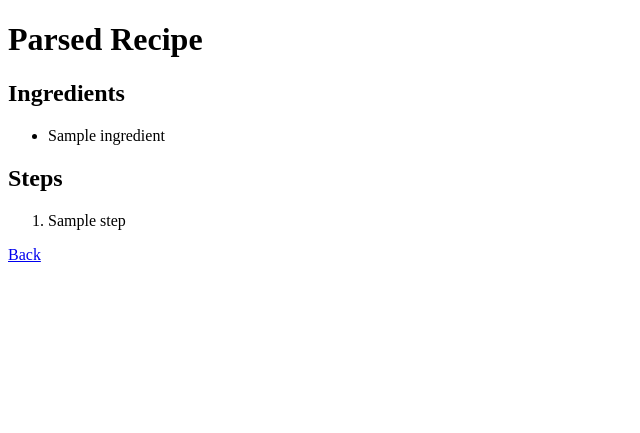
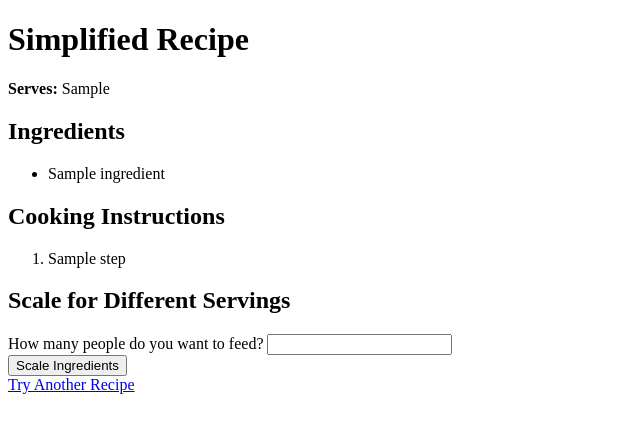
Before and after one commit to scottroden-oss/Recipe-parser, a Flask app: template templates/result.html in a window 1280 px wide. Shown: the top 433 px of the page, without its empty margins (0-640 px from the left). Run offline with Flask 3, Linux system fonts and the light colour scheme; the template is opened without the code that fills it: most values are stand-ins (such as "Sample title", 1, 10 or a date in 2020).

Commit message:
Update app to fetch recipes from URLs and scale servings

```diff
--- a/app.py
+++ b/app.py
@@ -1,8 +1,65 @@
 from flask import Flask, render_template, request
 import re
 import os
+import json
 
 app = Flask(__name__)
+
+def fetch_recipe(url):
+    try:
+        response = requests.get(url, timeout=10)
+        response.raise_for_status()
+        soup = BeautifulSoup(response.content, 'html.parser')
+
+        # Try to find JSON-LD
+        scripts = soup.find_all('script', type='application/ld+json')
+        for script in scripts:
+            try:
+                data = json.loads(script.string)
+                if isinstance(data, list):
+                    for item in data:
+                        if item.get('@type') == 'Recipe':
+                            return parse_recipe_json(item)
+                elif data.get('@type') == 'Recipe':
+                    return parse_recipe_json(data)
+            except json.JSONDecodeError:
+                continue
+
+        # Fallback: simple HTML parsing
+        return parse_recipe_html(soup)
+    except Exception as e:
+        return None, [], [], str(e)
+
+def parse_recipe_json(data):
+    ingredients = data.get('recipeIngredient', [])
+    instructions = [step.get('text', '') if isinstance(step, dict) else str(step) for step in data.get('recipeInstructions', [])]
+    servings = data.get('recipeYield', 4)
+    if isinstance(servings, str):
+        servings = int(re.search(r'\d+', servings).group()) if re.search(r'\d+', servings) else 4
+    return servings, ingredients, instructions
+
+def parse_recipe_html(soup):
+    # Simple fallback: look for lists
+    ingredients = []
+    instructions = []
+    servings = 4  # default
+
+    # Look for servings
+    servings_text = soup.find(text=re.compile(r'serves?|yield', re.I))
+    if servings_text:
+        match = re.search(r'\d+', servings_text)
+        if match:
+            servings = int(match.group())
+
+    # Ingredients: look for ul or ol with class containing 'ingredient'
+    ing_list = soup.find(['ul', 'ol'], class_=re.compile(r'ingredient', re.I))
+    if ing_list:
+        ingredients = [li.get_text(strip=True) for li in ing_list.find_all('li')]
+
+    # Instructions
+    inst_list = soup.find(['ul', 'ol'], class_=re.compile(r'instruction|step|method', re.I))
+    if inst_list:
+        instructions = [li.get_text(strip=True) for li in inst_list.find_all('li')]
 
 def parse_quantity(ingredient):
     # Match quantity at the start: whole number, fraction, or mixed
@@ -32,36 +89,25 @@ def scale_ingredient(ingredient, factor):
         return f"{new_qty:.2f} {rest}"
     return ingredient
 
-def parse_recipe(text):
-    lines = [line.strip() for line in text.split('\n') if line.strip()]
-    ingredients = []
-    steps = []
-    in_ingredients = True
-    for line in lines:
-        if re.match(r'^\d|\d+/\d+', line):
-            ingredients.append(line)
-        else:
-            if ingredients and not steps:  # switch to steps after ingredients
-                pass
-            steps.append(line)
-    # Simple: assume first lines with quantities are ingredients, rest steps
-    # But to improve, perhaps look for keywords like "Ingredients" or "Steps"
-    # For now, this rough version
-    return ingredients, steps
-
 @app.route('/')
 def index():
     return render_template('index.html')
 
 @app.route('/parse', methods=['POST'])
 def parse():
-    recipe = request.form['recipe']
-    original = int(request.form['original_servings'])
-    desired = int(request.form['servings'])
-    factor = desired / original if original else 1
-    ingredients, steps = parse_recipe(recipe)
+    url = request.form['url']
+    original_servings, ingredients, steps = fetch_recipe(url)
+    if original_servings is None:
+        return render_template('error.html', error=steps)  # steps is error message
+    return render_template('result.html', ingredients=ingredients, steps=steps, original_servings=original_servings)
+
+@app.route('/scale', methods=['POST'])
+def scale():
+    ingredients_str = request.form['ingredients']
+    ingredients = ingredients_str.split(',')
+    original_servings = int(request.form['original_servings'])
+    new_servings = int(request.form['new_servings'])
+    factor = new_servings / original_servings if original_servings else 1
     scaled_ingredients = [scale_ingredient(ing, factor) for ing in ingredients]
-    return render_template('result.html', ingredients=scaled_ingredients, steps=steps)
-
-if __name__ == '__main__':
-    app.run(debug=False, host='0.0.0.0', port=int(os.environ.get('PORT', 5000)))
+    steps = []  # not needed here
+    return render_template('scaled_result.html', ingredients=scaled_ingredients, steps=steps, servings=new_servings)
--- a/requirements.txt
+++ b/requirements.txt
@@ -1,2 +1,4 @@
 Flask==2.3.3
 gunicorn==21.2.0
+requests==2.31.0
+beautifulsoup4==4.12.2
--- a/templates/result.html
+++ b/templates/result.html
@@ -1,22 +1,31 @@
 <!DOCTYPE html>
 <html>
 <head>
-    <title>Parsed Recipe</title>
+    <title>Simplified Recipe</title>
 </head>
 <body>
-    <h1>Parsed Recipe</h1>
+    <h1>Simplified Recipe</h1>
+    <p><strong>Serves:</strong> {{ original_servings }}</p>
     <h2>Ingredients</h2>
     <ul>
         {% for ingredient in ingredients %}
         <li>{{ ingredient }}</li>
         {% endfor %}
     </ul>
-    <h2>Steps</h2>
+    <h2>Cooking Instructions</h2>
     <ol>
         {% for step in steps %}
         <li>{{ step }}</li>
         {% endfor %}
     </ol>
-    <a href="/">Back</a>
+    <h2>Scale for Different Servings</h2>
+    <form method="post" action="/scale">
+        <input type="hidden" name="ingredients" value="{{ ingredients|join(',') }}">
+        <input type="hidden" name="original_servings" value="{{ original_servings }}">
+        <label for="new_servings">How many people do you want to feed?</label>
+        <input type="number" name="new_servings" value="{{ original_servings }}" min="1" required><br>
+        <input type="submit" value="Scale Ingredients">
+    </form>
+    <a href="/">Try Another Recipe</a>
 </body>
 </html>
```
Also changed, not shown: templates/error.html (added, +11 -0 lines), templates/index.html (+5 -9 lines), templates/scaled_result.html (added, +17 -0 lines).
